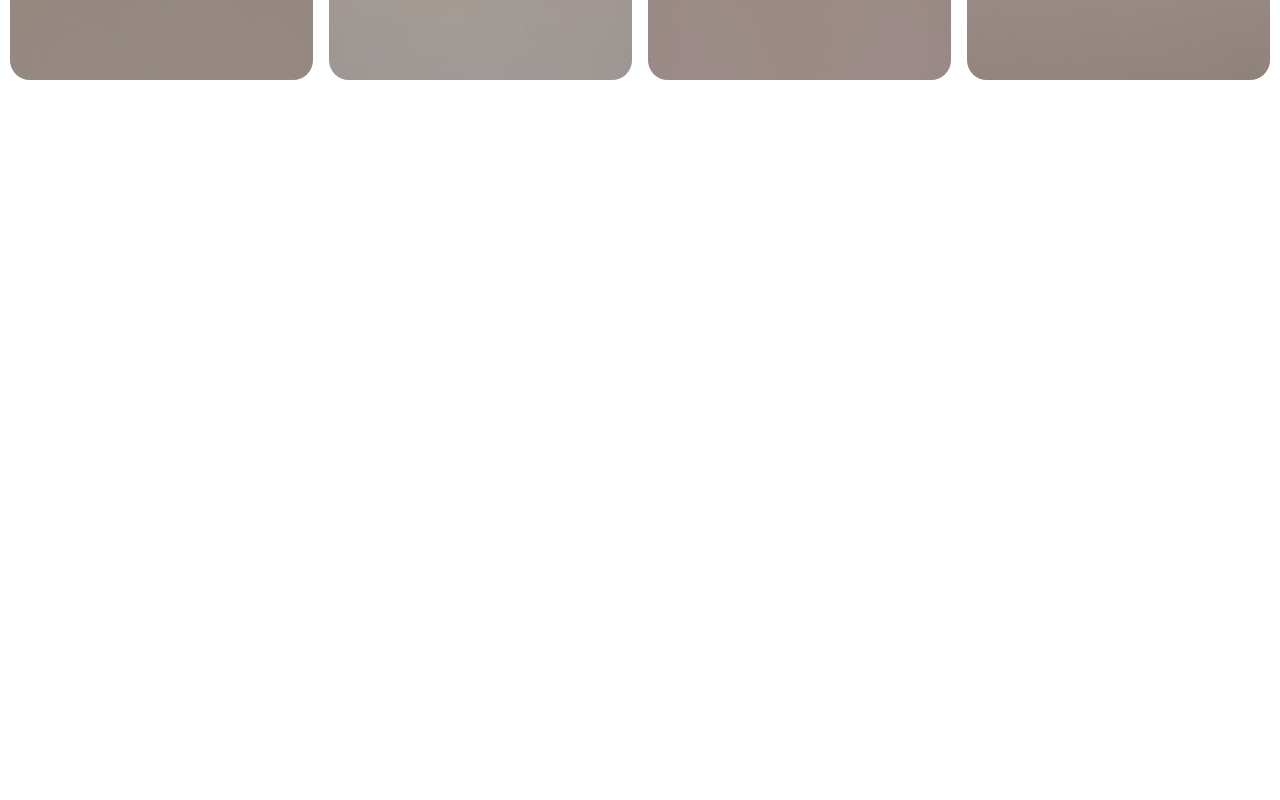
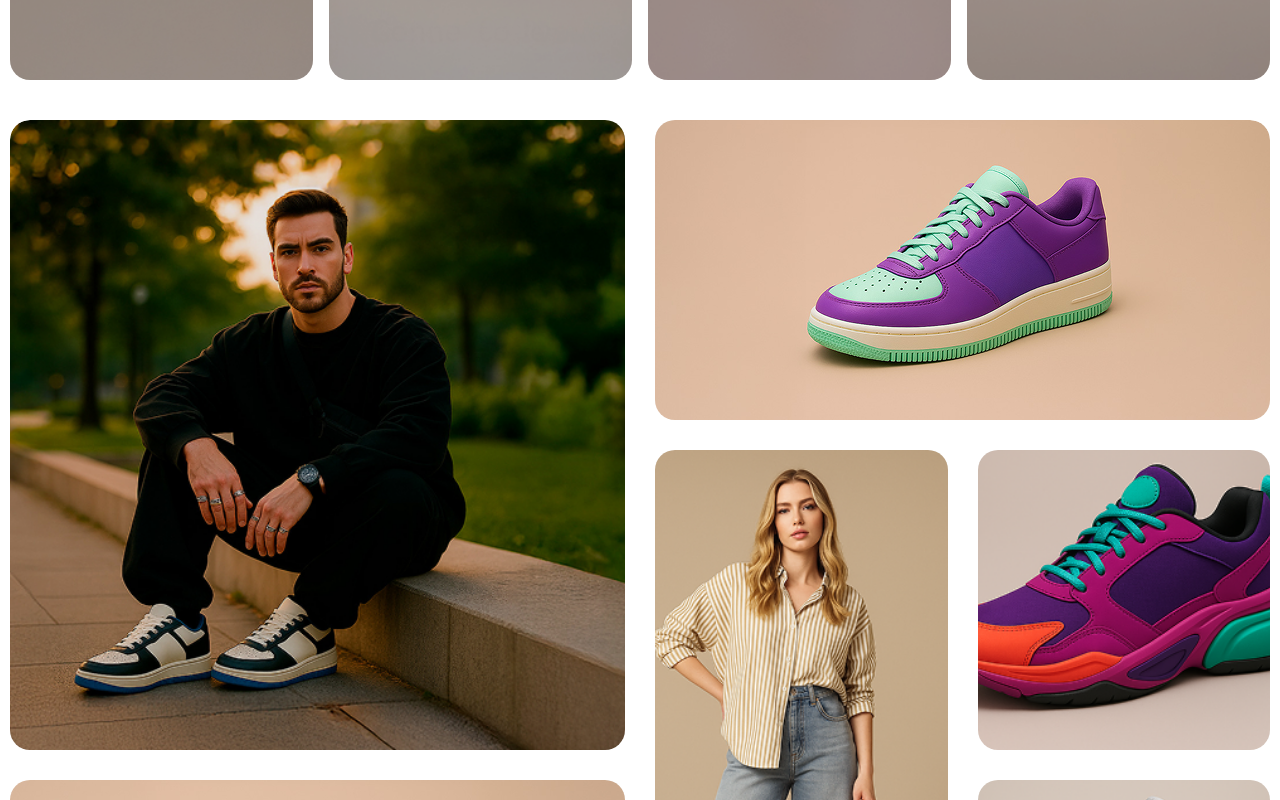
Before and after one commit to devseravali/syntax-wear-app, a React (Vite) app: page / in a window 1280 px wide. Shown: the part 1040-1840 px from the top of the page. Before the commit the page ends 1160 px from the top, so only its background shows below. Built offline with nearby package versions, Linux system fonts and the light colour scheme; a web font is replaced by a local one.

Commit message:
adiciona componente Gallery ao App

```diff
--- a/src/App.tsx
+++ b/src/App.tsx
@@ -1,4 +1,5 @@
 import { Categories } from "./components/Categories"
+import { Gallery } from "./components/Gallery"
 import { Header } from "./components/Header"
 import { Hero } from "./components/Hero"
 function App() {
@@ -12,6 +13,7 @@ function App() {
       </main>
 
       <Categories />
+      <Gallery />
     </>
   )
 }
```
